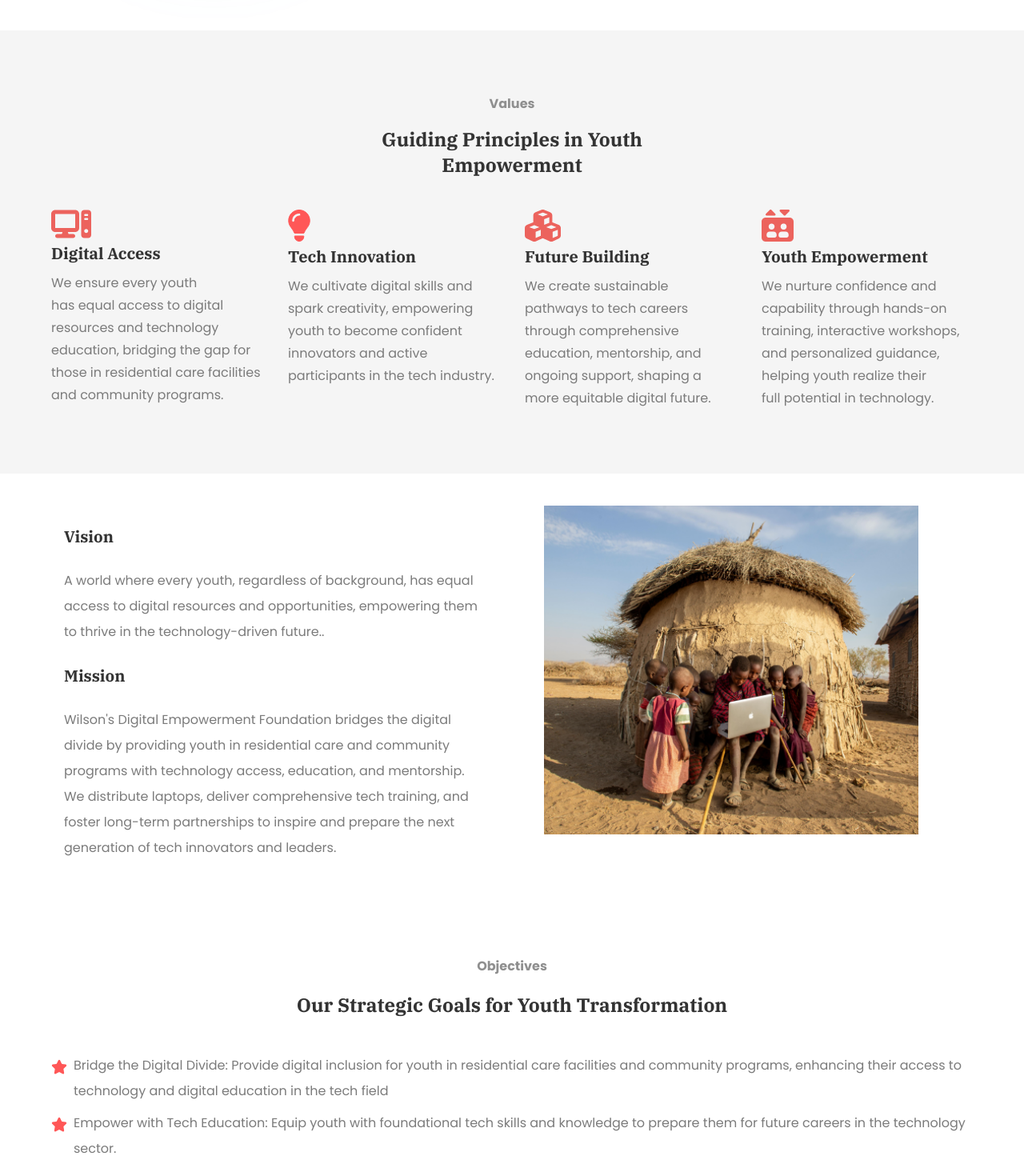
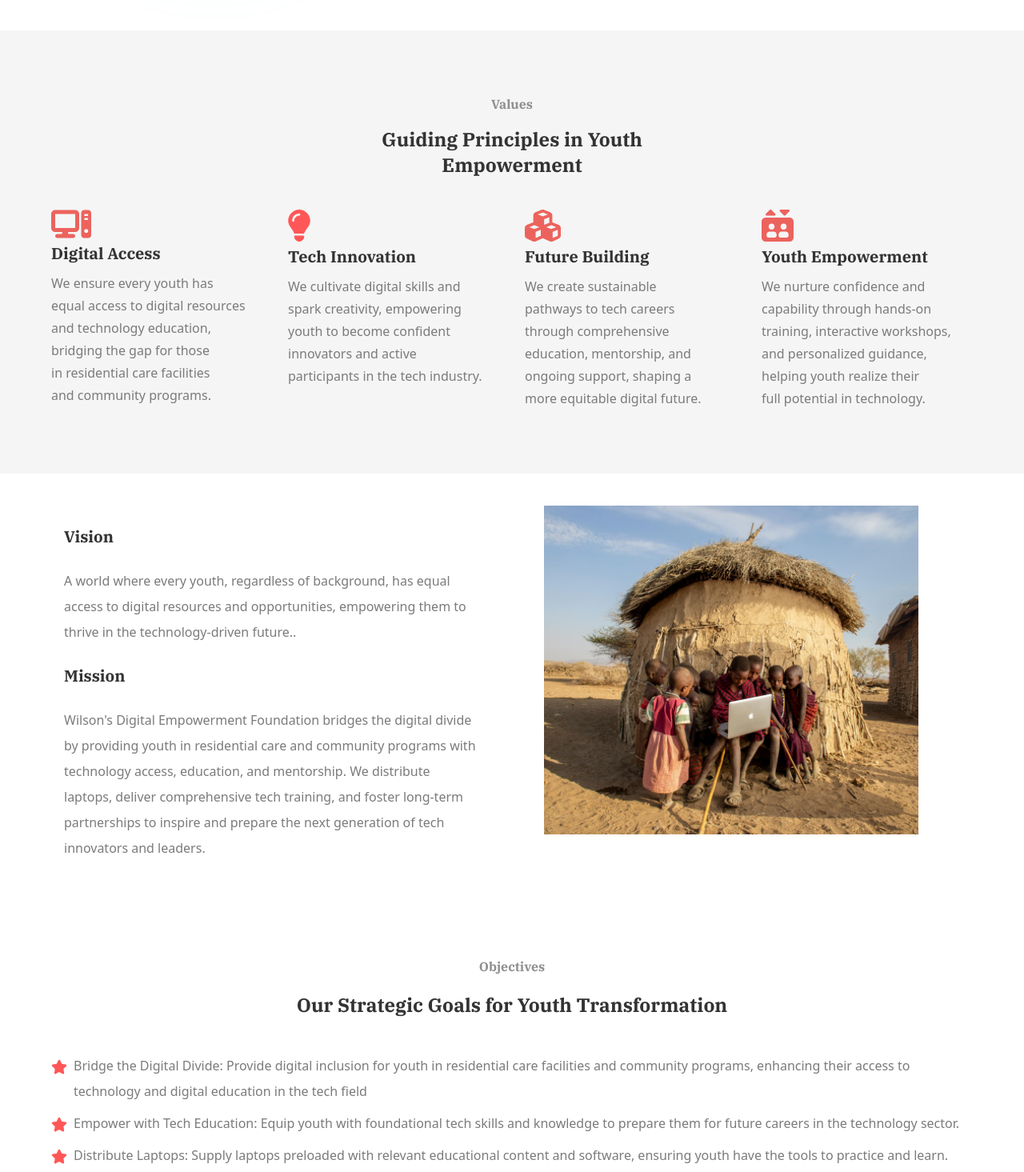
Before and after one commit to oluwatunmiisheii/wdef, a Next.js app: page / in a window 1280 px wide. Shown: the part 1225-2690 px from the top of the page at 80% size. Built offline with nearby package versions, Linux system fonts and the light colour scheme.

Commit message:
chore: changes

```diff
--- a/src/app/_components/About.tsx
+++ b/src/app/_components/About.tsx
@@ -49,7 +49,7 @@ export const About = () => {
             <h3 className="text-[#333333] font-bold text-3xl leading-10 font-ibmPlexSansSerif">
               About Us
             </h3>
-            <p className="leading-8 text-[16px] text-[#7B7B7B] mt-6 font-poppins">
+            <p className="leading-8 text-[16px] text-[#7B7B7B] mt-6">
               We are a team of passionate tech enthusiasts and educators dedicated to achieving tech
               inclusion for all youth. Our NGO leads transformative initiatives that empower young
               people from all backgrounds - especially those in residential care facilities and
--- a/src/app/_components/Objectives.tsx
+++ b/src/app/_components/Objectives.tsx
@@ -14,7 +14,7 @@ export const Objectives = () => {
     <section className="py-10 px-4">
       <div className="max-w-6xl mx-auto py-10 flex justify-center flex-col items-center">
         <div className="text-center mb-4">
-          <h3 className="text-[#8F8F8F] font-extrabold mb-4 font-poppins">Objectives</h3>
+          <h3 className="text-[#8F8F8F] font-extrabold mb-4">Objectives</h3>
           <h3 className="text-[#333333] font-bold text-2xl leading-10 mb-6 font-ibmPlexSansSerif">
             Our Strategic Goals for Youth Transformation
           </h3>
@@ -26,7 +26,7 @@ export const Objectives = () => {
                 <div className="flex-shrink-0">
                   <Star className="w-5 h-5 fill-primary mr-2 mt-2 stroke-primary" />
                 </div>
-                <span className="text-[#7B7B7B] font-poppins">{item}</span>
+                <span className="text-[#7B7B7B] ">{item}</span>
               </li>
             ))}
           </ul>
--- a/src/app/_components/Values.tsx
+++ b/src/app/_components/Values.tsx
@@ -37,7 +37,7 @@ export const Values = () => {
     <section className="bg-[#F5F5F5] py-10 px-4">
       <div className="max-w-6xl mx-auto py-10 flex justify-center flex-col items-center">
         <div className="text-center mb-8">
-          <h3 className="text-[#8F8F8F] font-extrabold mb-4 font-poppins">Values</h3>
+          <h3 className="text-[#8F8F8F] font-extrabold mb-4">Values</h3>
           <h2 className="text-[#333333] font-bold text-2xl font-ibmPlexSansSerif">
             Guiding Principles in Youth <br /> Empowerment
           </h2>
@@ -50,7 +50,7 @@ export const Values = () => {
                 <h3 className="text-[#333333] mb-2 font-bold text-[20px] font-ibmPlexSansSerif">
                   {value.title}
                 </h3>
-                <p className="text-[#7B7B7B] font-poppins text-base leading-[28px] text-left text-balance">
+                <p className="text-[#7B7B7B] text-base leading-[28px] text-left text-balance">
                   {value.description}
                 </p>
               </div>
--- a/src/app/_components/VisionAndMission.tsx
+++ b/src/app/_components/VisionAndMission.tsx
@@ -10,7 +10,7 @@ export const VisionAndMission = () => {
             <h5 className="font-bold text-[#333333] mt-6 text-[20px] mb-6 font-ibmPlexSansSerif">
               Vision
             </h5>
-            <p className="text-[#7B7B7B] leading-8 font-poppins">
+            <p className="text-[#7B7B7B] leading-8">
               A world where every youth, regardless of background, has equal access to digital
               resources and opportunities, empowering them to thrive in the technology-driven
               future..
@@ -20,7 +20,7 @@ export const VisionAndMission = () => {
             <h5 className="font-bold text-[#333333] mt-6 text-[20px] mb-6 font-ibmPlexSansSerif">
               Mission
             </h5>
-            <p className="text-[#7B7B7B] leading-8 font-poppins">
+            <p className="text-[#7B7B7B] leading-8">
               Wilson&apos;s Digital Empowerment Foundation bridges the digital divide by providing
               youth in residential care and community programs with technology access, education,
               and mentorship. We distribute laptops, deliver comprehensive tech training, and foster
--- a/src/app/_components/layout/Footer.tsx
+++ b/src/app/_components/layout/Footer.tsx
@@ -43,7 +43,7 @@ export default function Footer() {
               <h2 className="text-xl font-bold font-ibmPlexSansSerif">
                 Transforming Youth Into Tech Innovators
               </h2>
-              <p className="text-gray-400 font-poppins">
+              <p className="text-gray-400">
                 We&apos;re bridging the digital divide by equipping underserved youth with
                 technology education, resources, and mentorship to become the next generation of
                 tech leaders. 🌟 💻
@@ -53,7 +53,7 @@ export default function Footer() {
 
           <div className="space-y-6">
             <h2 className="text-xl font-bold font-ibmPlexSansSerif">Join Our Mission</h2>
-            <p className="text-gray-400 font-poppins">
+            <p className="text-gray-400">
               Help us empower youth through technology. Whether you want to mentor, volunteer, or
               support our digital inclusion initiatives, connect with us through these channels:
             </p>
@@ -80,7 +80,7 @@ export default function Footer() {
                 <Link
                   key={link.label}
                   href={link.href}
-                  className="text-gray-400 hover:text-white transition-colors font-poppins"
+                  className="text-gray-400 hover:text-white transition-colors"
                   target={link.target}
                   {...(link.target === '_blank' && { rel: 'noopener noreferrer' })}
                 >
```
